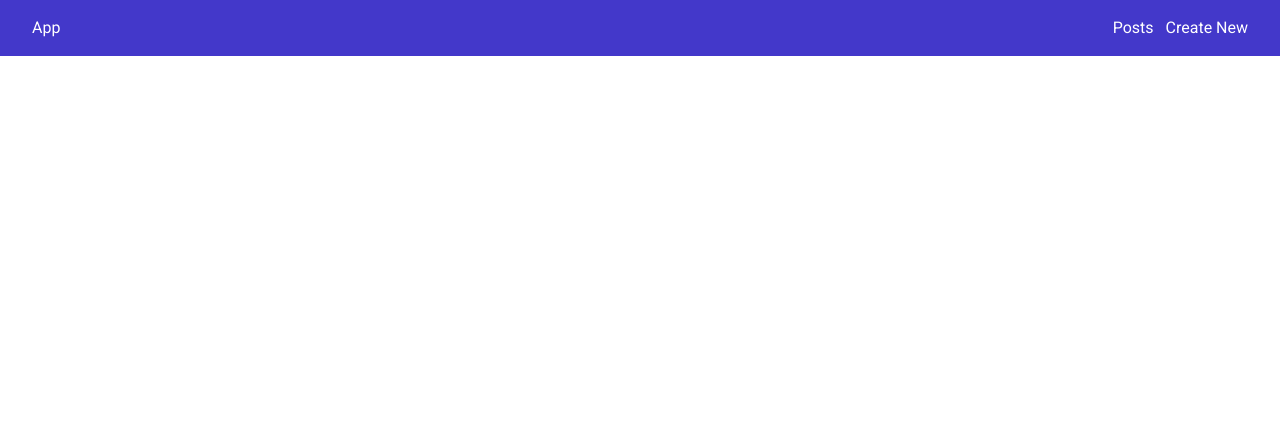
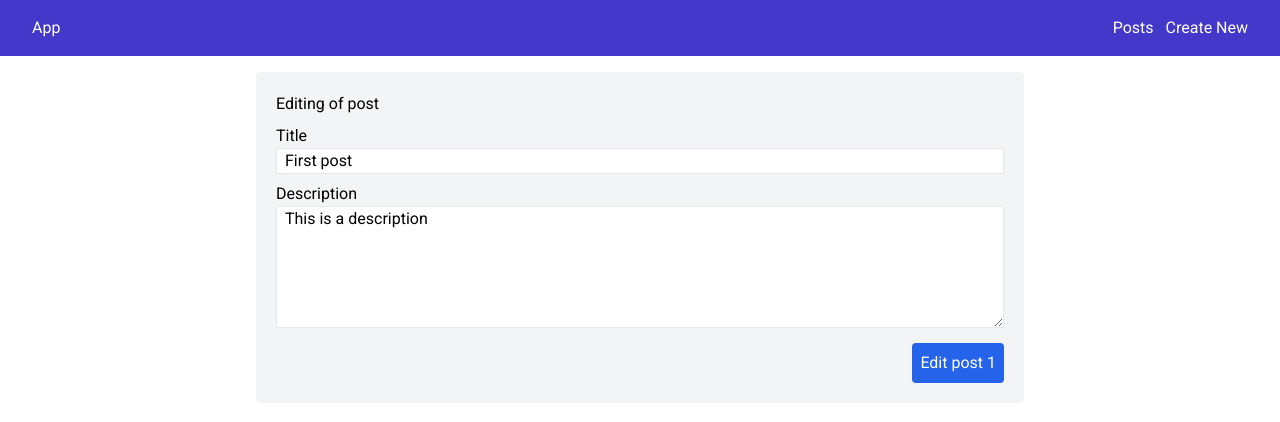
Before and after one commit to badrbiyadi/ifsmd-angular-crud, an Angular app: page /edit/1 in a window 1280 px wide. Before the commit this address led to /. Shown: the top 422 px of the page. Built offline with nearby package versions, Linux system fonts and the light colour scheme.

Commit message:
Added the edit post support

```diff
--- a/src/app/app.module.ts
+++ b/src/app/app.module.ts
@@ -16,6 +16,7 @@ const routes: Routes = [
   {path: '', component: HomeComponent},
   {path: 'posts', component: PostsComponent},
   {path: 'new', component: PostFormComponent},
+  {path: 'edit/:id', component: PostFormComponent},
 ]
 @NgModule({
   declarations: [
--- a/src/app/models/post.ts
+++ b/src/app/models/post.ts
@@ -1,4 +1,5 @@
 export interface Post {
+  id: number,
   title: string,
   description: string,
 }
--- a/src/app/post-form/post-form.component.html
+++ b/src/app/post-form/post-form.component.html
@@ -1,6 +1,6 @@
 <div class="max-w-3xl p-5 mx-auto bg-gray-100 rounded ">
-  <h1>Creating of post</h1>
-  <form (submit)="createPost()">
+  <h1>{{ (isEdit)? 'Editing' : 'Creating' }} of post</h1>
+  <form (submit)="isEdit? editPost() : createPost()">
     <div class="my-2">
       <label for="title">Title</label>
       <input class="w-full border px-2" type="text" id="title" name="title" [(ngModel)]="title" >
@@ -11,7 +11,7 @@
     </div>
 
     <div class="text-right">
-      <button type="submit" class="bg-blue-600 p-2 rounded text-white">Create</button>
+      <button type="submit" class="bg-blue-600 p-2 rounded text-white">{{ (isEdit) ? 'Edit post '+postId : 'Create' }}</button>
     </div>
   </form>
 </div>
--- a/src/app/post-form/post-form.component.ts
+++ b/src/app/post-form/post-form.component.ts
@@ -1,5 +1,6 @@
 import { Component, OnInit } from '@angular/core';
 import { PostService } from '../services/post.service';
+import { Router, ActivatedRoute } from '@angular/router'
 
 @Component({
   selector: 'app-post-form',
@@ -7,15 +8,26 @@ import { PostService } from '../services/post.service';
   styleUrls: ['./post-form.component.css']
 })
 export class PostFormComponent implements OnInit {
+  isEdit : boolean = false;
+  postId: number = 0;
   title: string = "";
   description: string = "";
 
 
   constructor(
-    private postService: PostService
+    private postService: PostService,
+    private router: Router,
+    private route: ActivatedRoute
   ) { }
 
   ngOnInit(): void {
+    if(this.route.snapshot.params['id']) {
+      this.isEdit = true
+      this.postId = this.route.snapshot.params['id']
+      const post = this.postService.getPost(this.postId)
+      this.title = post.title
+      this.description = post.description
+    }
   }
 
   formValidate(){
@@ -33,6 +45,14 @@ export class PostFormComponent implements OnInit {
     if (this.formValidate()) {
       this.postService.storePost({title: this.title, description: this.description})
       this.resetForm()
+      this.router.navigate(['posts'])
+    }
+  }
+
+  editPost() {
+    if (this.formValidate()) {
+      this.postService.editPost({id: this.postId, title: this.title, description: this.description})
+      this.router.navigate(['posts'])
     }
   }
 
--- a/src/app/posts/posts.component.html
+++ b/src/app/posts/posts.component.html
@@ -1,6 +1,10 @@
 <div class="grid grid-cols-6 gap-2">
-  <div class="p-5 border rounded shadow hover:bg-gray-100 " *ngFor="let post of posts">
+  <div routerLink="/edit/{{ post.id }}" class="p-5 border rounded shadow cursor-pointer hover:bg-gray-100" *ngFor="let post of posts">
     <h1>{{ post.title }}</h1>
     <p>{{ post.description }}</p>
+
+    <div class="pt-5">
+      <span class="text-sm text-gray-400">Click to edit the post</span>
+    </div>
   </div>
 </div>
--- a/src/app/services/post.service.ts
+++ b/src/app/services/post.service.ts
@@ -8,8 +8,8 @@ export class PostService {
 
 
   posts: Post[] = [
-    {title: "First post", description: "This is a description"},
-    {title: "Second post", description: "This is a description"},
+    {id: 1 ,title: "First post", description: "This is a description"},
+    {id: 2, title: "Second post", description: "This is a description"},
   ]
 
   constructor() { }
@@ -18,7 +18,18 @@ export class PostService {
     return this.posts;
   }
 
-  storePost(data: Post) {
+  getPost(id:number) {
+    var foundIndex = this.posts.findIndex(x => x.id == id);
+    return this.posts[foundIndex]
+  }
+
+  storePost(data: any) {
+    data.id = this.posts.length+1
     this.posts.push(data);
   }
+
+  editPost(data: Post) {
+    var foundIndex = this.posts.findIndex(x => x.id == data.id);
+    this.posts[foundIndex] = data;
+  }
 }
```
